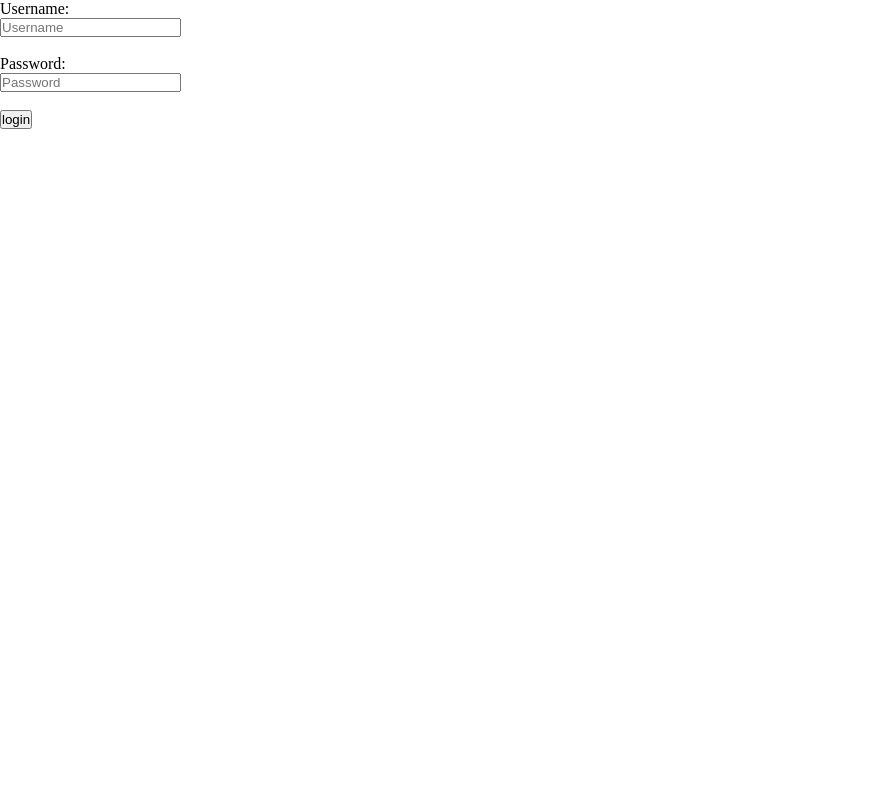
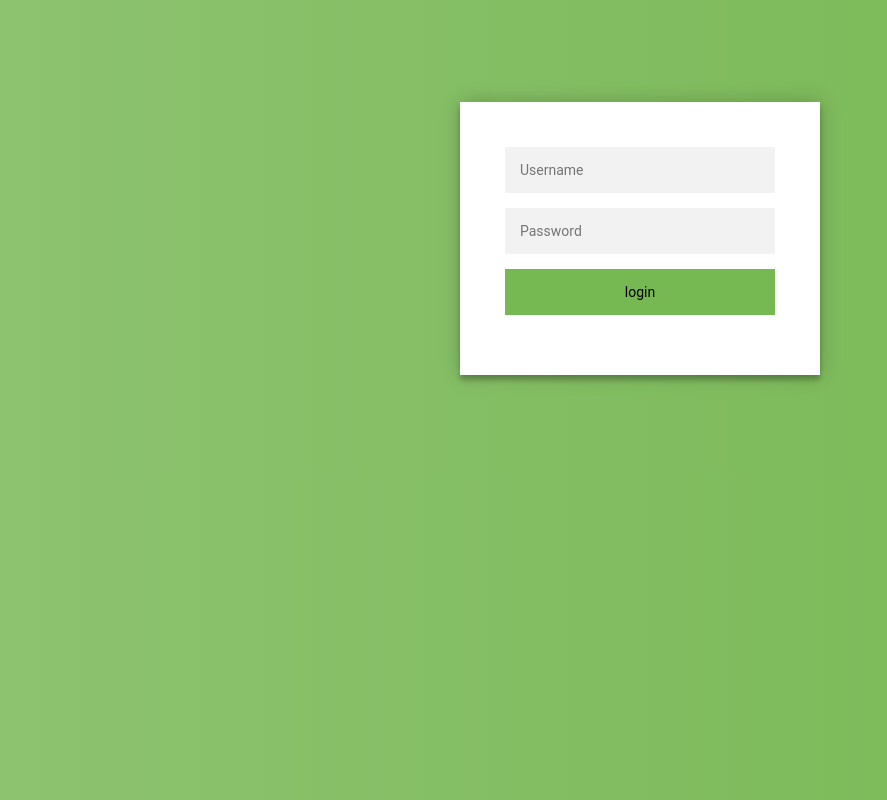
Before and after one commit to saeedghofrani/Simple-ExpressSite, a website: page pages/loginPage/index.html in a window 1280 px wide. Shown: the whole page, without its empty margins (0-887 px from the left). Drawn offline with Linux system fonts and the light colour scheme.

Commit message:
login Page

```diff
--- a/pages/loginPage/index.html
+++ b/pages/loginPage/index.html
@@ -12,15 +12,18 @@
 </head>
 
 <body>
-    <form action="/userentry" method="post">
-        <!-- user input-->
-        Username:<br>
-        <input type="text" name="username" placeholder="Username" required><br><br>
-        Password:<br>
-        <input type="password" name="password" placeholder="Password" required><br><br>
-        <!-- submit button -->
-        <input type="submit" value="login">
-    </form>
+    <div class='login-page'>
+        <div class="form">
+            <form class="login-form" action="/userentry" method="post">
+                <!-- user input-->
+                <input type="text" name="username" placeholder="Username" required><br>
+                <input type="password" name="password" placeholder="Password" required><br>
+                <!-- submit button -->
+                <input type="submit" value="login">
+            </form>
+        </div>
+    </div>
+
 </body>
 
 </html>
--- a/public/style/loginPage.css
+++ b/public/style/loginPage.css
@@ -3,3 +3,50 @@
   margin: 0;
   padding: 0;
 }
+body {
+  background: #76b852; /* fallback for old browsers */
+  background: -webkit-linear-gradient(right, #76b852, #8dc26f);
+  background: -moz-linear-gradient(right, #76b852, #8dc26f);
+  background: -o-linear-gradient(right, #76b852, #8dc26f);
+  background: linear-gradient(to left, #76b852, #8dc26f);
+  font-family: "Roboto", sans-serif;
+  -webkit-font-smoothing: antialiased;
+  -moz-osx-font-smoothing: grayscale;
+}
+.login-page {
+  width: 360px;
+  padding: 8% 0 0;
+  margin: auto;
+}
+.form {
+  position: relative;
+  z-index: 1;
+  background: #ffffff;
+  max-width: 360px;
+  margin: 0 auto 100px;
+  padding: 45px;
+  text-align: center;
+  box-shadow: 0 0 20px 0 rgba(0, 0, 0, 0.2), 0 5px 5px 0 rgba(0, 0, 0, 0.24);
+}
+.form input {
+  font-family: "Roboto", sans-serif;
+  outline: 0;
+  background: #f2f2f2;
+  width: 100%;
+  border: 0 solid transparent;
+  margin: 0 0 15px;
+  padding: 15px;
+  box-sizing: border-box;
+  font-size: 14px;
+}
+input[type="submit"] {
+  background-color: #76b852;
+}
+input[type="submit"]:hover {
+  background-color: #76b8527e;
+  cursor: pointer;
+}
+input[type="submit"]:active {
+  background-color: #3d7022;
+  cursor: pointer;
+}
--- /dev/null
+++ b/public/style/userAnswer.css
@@ -0,0 +1,23 @@
+body {
+  display: flex;
+  width: 100vw;
+  height: 100vh;
+  flex-direction: column;
+  align-items: center;
+  justify-content: center;
+  margin: 0;
+  background: #76b852; /* fallback for old browsers */
+  background: -webkit-linear-gradient(right, #76b852, #8dc26f);
+  background: -moz-linear-gradient(right, #76b852, #8dc26f);
+  background: -o-linear-gradient(right, #76b852, #8dc26f);
+  background: linear-gradient(to left, #76b852, #8dc26f);
+  color: #fff;
+  font-size: 30px;
+  font-family: "Fira Mono", monospace;
+  letter-spacing: 2px;
+  transition: all 2s;
+}
+img {
+  width: 500px;
+  margin-bottom: 100px;
+}
--- a/routes/pageValidatin/route.js
+++ b/routes/pageValidatin/route.js
@@ -22,10 +22,10 @@ router.use(bodyParser.json());
 
 router.post('/userentry', function (req, res) {
     if (!validate(req, data)) {
-        res.send('there is no user matching discription');
+        res.sendFile(path.join(__dirname, '../../pages/validationResponse/wrongUserPass.html'));
         return;
     }
-    res.send('seccesfull');
+    res.sendFile(path.join(__dirname, '../../pages/validationResponse/userExist.html'));
 });
 
 module.exports = router;
```
Also changed, not shown: pages/validationResponse/userExist.html (added, +14 -0 lines), pages/validationResponse/wrongUserPass.html (added, +17 -0 lines), public/style/speach.css (indentation only).
